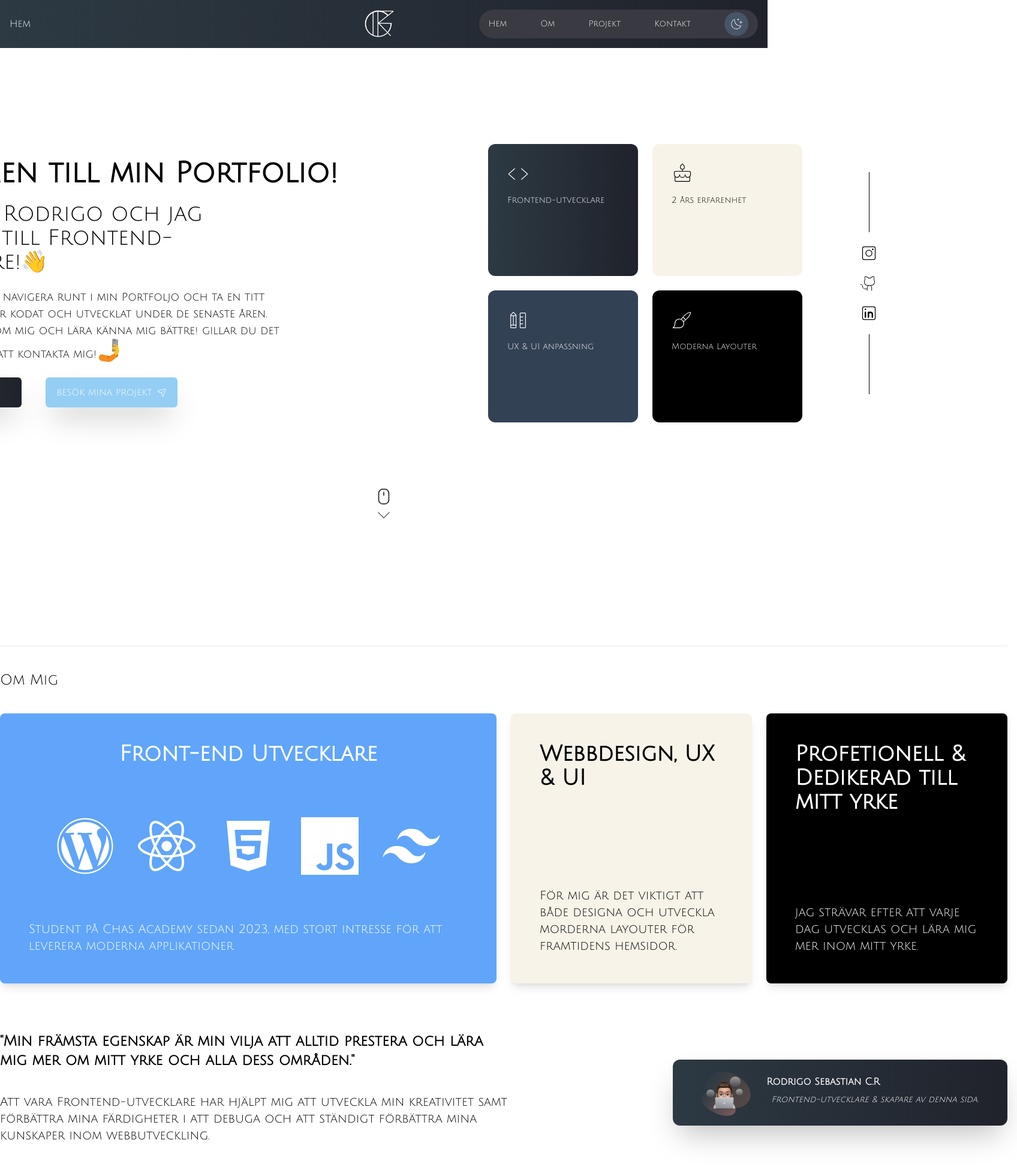
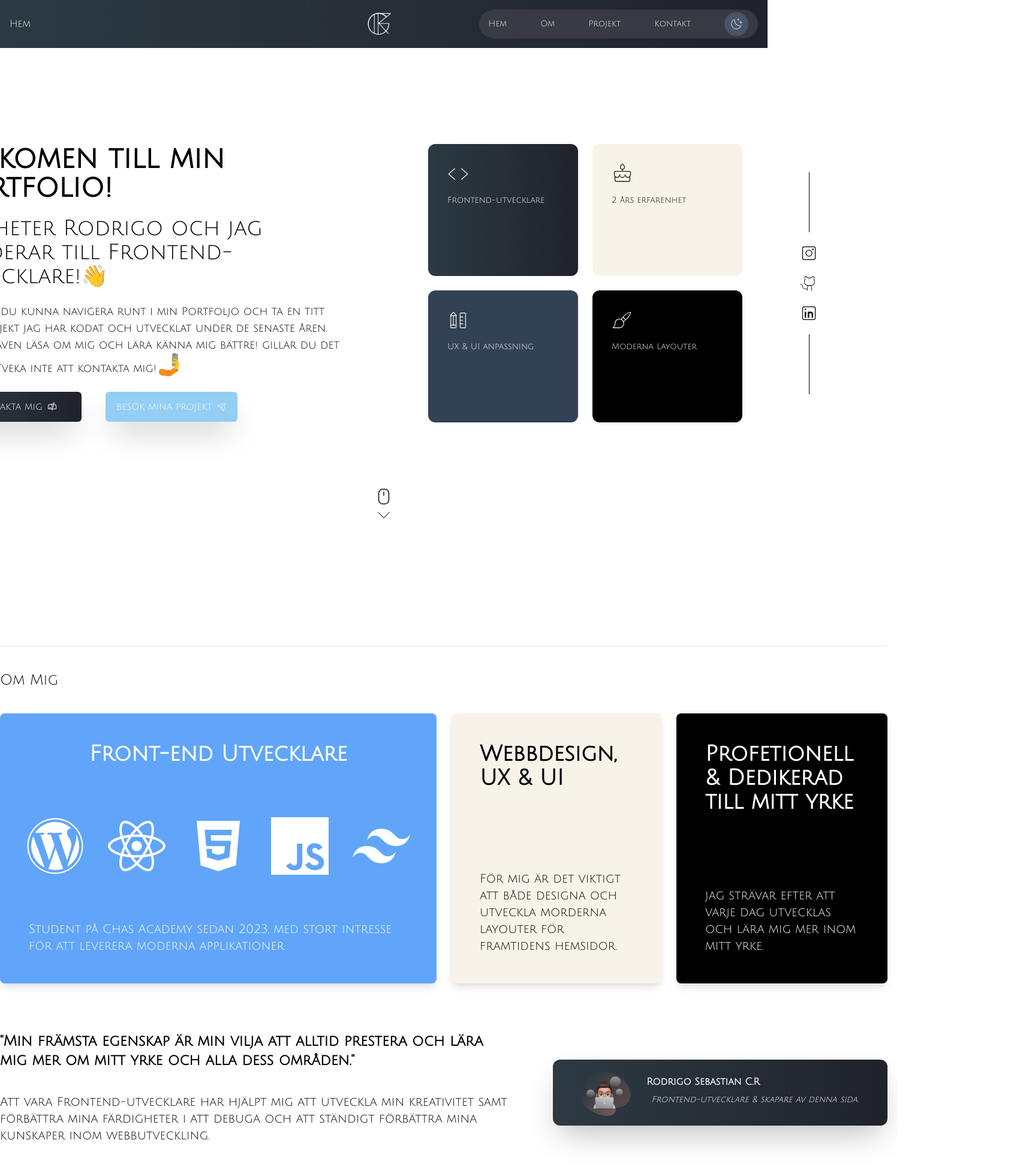
Before and after one commit to Rodrigo-Sebastian/rodrig-main-portfolio-2025, a React (Vite) app: page / in a window 1280 px wide. Shown: the top 1960 px of the page at 60% size, 1696 px wide, since content can reach past the window. Built offline with nearby package versions, Linux system fonts and the light colour scheme.

Commit message:
senaste uppdatering

```diff
--- a/src/components/Footer/Footer.jsx
+++ b/src/components/Footer/Footer.jsx
@@ -3,7 +3,7 @@ import React from 'react'
 const Footer = () => {
   return (
     <div className='footer p-4 text-white '>
-        <div className='flex flex-col lg:flex-row items-center gap-4 justify-between lg:w-[1680px] lg:m-auto'>
+        <div className='flex flex-col lg:flex-row items-center gap-4 justify-between lg:w-[1480px] lg:m-auto'>
             <h1 className='text-sm'>Rodrigo Sebastian</h1>
             <p className='text-sm'>&copy; alla rättigheter tillhör skaparen</p>
             <p className='text-sm'>version: 1.0.0</p>
--- a/src/components/Header/Header.jsx
+++ b/src/components/Header/Header.jsx
@@ -9,7 +9,7 @@ const Header = () => {
     <div className='Header-container'>
         <div className='Header flex items-center justify-between p-4'>
             <a href="/" className='text-white hover:text-blue-400'>Hem</a>
-            <img className='lg:ml-[26rem]' src={Logo} width={50} height={50}/>
+            <img className='lg:ml-[26rem]' src={Logo} width={40} height={40}/>
             <div className='nav-link hidden lg:block rounded-full py-1 px-4'>
                 <Nav/>
             </div>
--- a/src/index.css
+++ b/src/index.css
@@ -47,7 +47,7 @@ body{
 }
 
 .Header{
-    max-width: 1680px;
+    max-width: 1480px;
     margin: auto;
 }
 
--- a/src/pages/Hem.jsx
+++ b/src/pages/Hem.jsx
@@ -32,7 +32,7 @@ const Hem = () => {
   return (
     <>
         <div id='hem' className='flex flex-col justify-center items-center gap-8 mt-16 lg:mt-32'>
-            <div className='hero-section p-4 lg:w-[1680px] flex flex-col lg:flex-row items-center gap-20'>
+            <div className='hero-section p-4 lg:w-[1480px] flex flex-col lg:flex-row items-center gap-20'>
             {/* INFO-SECTION */}
                 <div className='flex-1 flex flex-col justify-start gap-6'>
                     <div className='flex flex-col items-start gap-6'>
--- a/src/pages/Kontakt.jsx
+++ b/src/pages/Kontakt.jsx
@@ -18,7 +18,7 @@ const kontaktInfo = [
 
 const Kontakt = () => {
   return (
-    <div id='kontakt' className='mt-28 mx-4 bg-beige rounded-xl p-6 lg:w-[1680px] lg:m-auto lg:mb-20 lg:mt-32 flex flex-col lg:items-center mb-20'>
+    <div id='kontakt' className='mt-28 mx-4 bg-beige rounded-xl p-6 lg:w-[1480px] lg:m-auto lg:mb-20 lg:mt-32 flex flex-col lg:items-center mb-20'>
         <div className='lg:w-[1250px] flex flex-col justify-center'>
             <h1 className='text-2xl mt-4 text-black'>Kontakt</h1>
             <span className='w-full h-[1px] block bg-gray-300 mt-4'></span>
--- a/src/pages/Om.jsx
+++ b/src/pages/Om.jsx
@@ -28,7 +28,7 @@ const omInfoCard = [
 
 const Om = () => {
   return (
-    <div id='om' className='lg:mt-32 lg:w-[1680px] mx-4 lg:m-auto'>
+    <div id='om' className='lg:mt-32 lg:w-[1480px] mx-4 lg:m-auto'>
         <span className='w-full h-[1px] block bg-gray-200 mb-10'></span>
         <h1 className='text-lg lg:text-2xl mb-10'>Om Mig</h1>
         <div className="grid grid-cols-1 lg:grid-cols-[1fr_1fr_1fr_1fr] gap-6">
--- a/src/pages/ProjectDetail.jsx
+++ b/src/pages/ProjectDetail.jsx
@@ -28,7 +28,7 @@ const ProjectDetail = () => {
     }
 
     return (
-        <div className="p-4 mt-20 flex flex-col lg:flex-row lg:justify-between gap-2 lg:w-[1680px] lg:m-auto lg:mt-20">
+        <div className="p-4 mt-20 flex flex-col lg:flex-row lg:justify-between gap-2 lg:w-[1480px] lg:m-auto lg:mt-20">
             <div className='flex-1 flex flex-col gap-8'>
                 <h1 className="text-3xl font-bold">{project.title}</h1>
                 <p>{project.description}</p>
--- a/src/pages/Projekt.jsx
+++ b/src/pages/Projekt.jsx
@@ -3,7 +3,7 @@ import Carousel from '../components/Carousel/Carousel'
 
 const Projekt = () => {
   return (
-    <div id='projekt' className='mt-28 lg:w-[1680px] lg:m-auto lg:mt-32 mx-4'>
+    <div id='projekt' className='mt-28 lg:w-[1480px] lg:m-auto lg:mt-32 mx-4'>
         <span className='w-full h-[1px] block bg-gray-200 mb-10'></span>
         <h1 className='text-2xl mb-20'>Mina Projekt</h1>
         <div>
```
